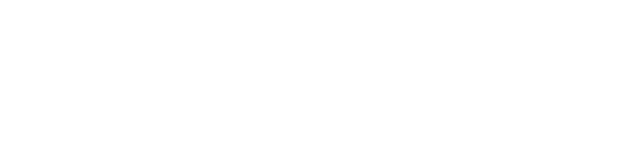
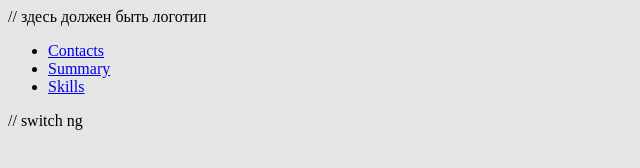
Before and after one commit to WetaMilovanova/portfolio, a plain HTML site: page index.html in a window 1280 px wide. Shown: the whole page, without its empty margins (0-640 px from the left). Drawn offline with Linux system fonts and the light colour scheme.

Commit message:
feat: add new folders, index.js, add description index.html fyl style.css

```diff
--- a/index.html
+++ b/index.html
@@ -4,9 +4,23 @@
     <meta charset="UTF-8">
     <meta http-equiv="X-UA-Compatible" content="IE=edge">
     <meta name="viewport" content="width=device-width, initial-scale=1.0">
+    <link rel="stylesheet" href="./style.css">
+    <link rel="preconnect" href="https://fonts.googleapis.com">
+    <link rel="preconnect" href="https://fonts.gstatic.com" crossorigin>
+    <link href="https://fonts.googleapis.com/css2?family=Inter:wght@400;700&family=Merriweather:wght@700&display=swap" rel="stylesheet">
     <title>Portfolio</title>
 </head>
 <body>
-
+    <header>
+        // здесь должен быть логотип
+        <nav class="nav">
+            <ul class="nav-list">
+              <li class="nav-item"><a href="#contacts" class="nav-link">Contacts</a></li>
+              <li class="nav-item"><a href="#summary" class="nav-link">Summary</a></li>
+              <li class="nav-item"><a href="#skills" class="nav-link">Skills</a></li>
+            </ul>
+          </nav>
+          // switch ng
+    </header>
 </body>
 </html>
--- a/style.css
+++ b/style.css
@@ -0,0 +1,12 @@
+* {
+    box-sizing: border-box;
+}
+
+.container {
+    max-width: 1440px;
+    margin: 0 auto;
+}
+
+body {
+    background: #E5E5E5
+}
```
Also changed, not shown: index.js (added).
